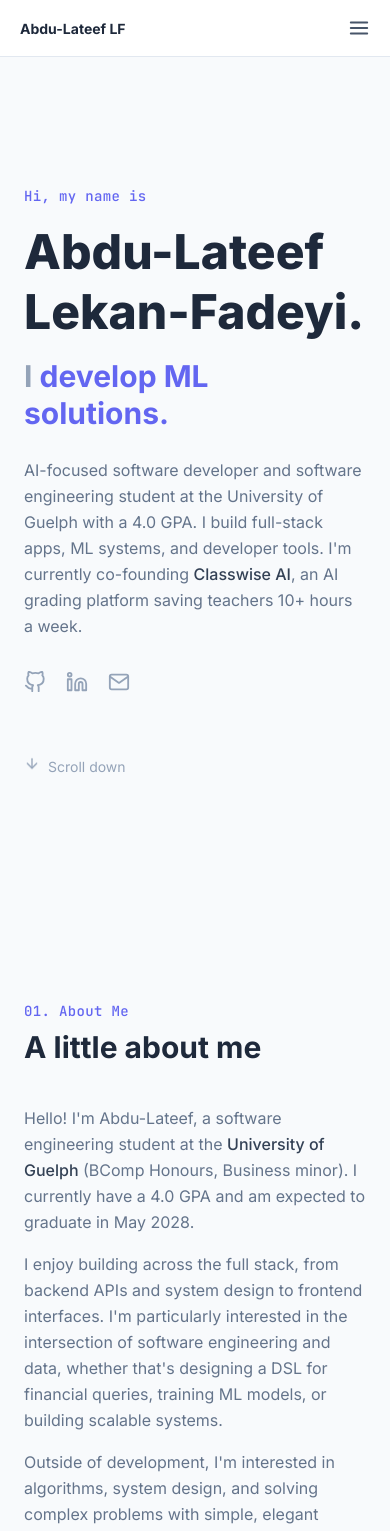
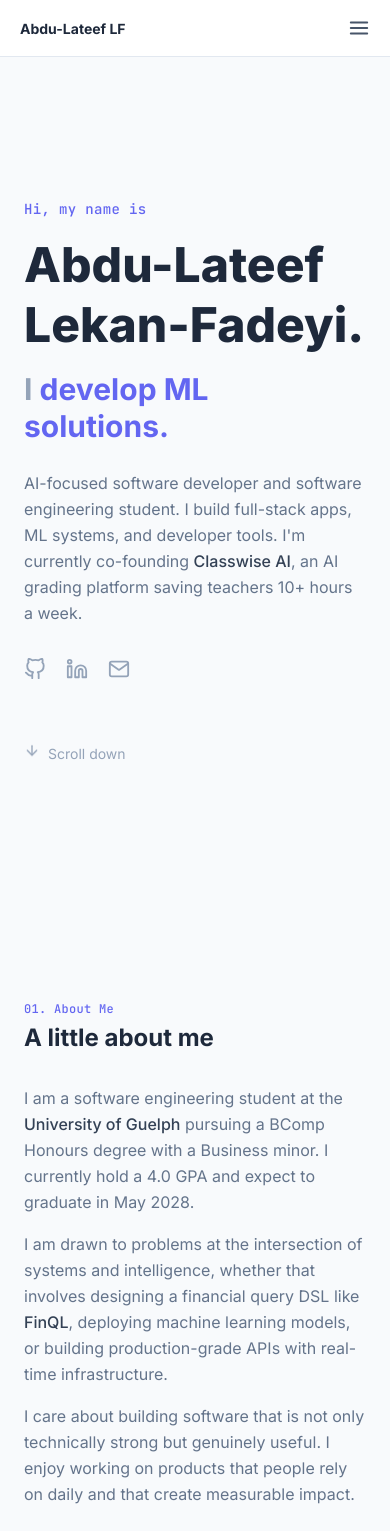
Before and after one commit to Abdu-LateefLF/portfolio, a React (Vite) app: page / in a window 390 px wide. Shown: the top 1531 px of the page. Built offline with nearby package versions, Linux system fonts and the light colour scheme.

Commit message:
Update portfolio

```diff
--- a/src/components/About.tsx
+++ b/src/components/About.tsx
@@ -25,25 +25,24 @@ export default function About() {
           className="space-y-4 text-slate-500 leading-relaxed"
         >
           <p>
-            Hello! I'm Abdu-Lateef, a software engineering student at the{" "}
+            I am a software engineering student at the{" "}
             <span className="text-slate-700 font-medium">
               University of Guelph
             </span>{" "}
-            (BComp Honours, Business minor). I currently have a 4.0 GPA and am
-            expected to graduate in May 2028.
+            pursuing a BComp Honours degree with a Business minor. I currently
+            hold a 4.0 GPA and expect to graduate in May 2028.
           </p>
           <p>
-            I enjoy building across the full stack, from backend APIs and
-            system design to frontend interfaces. I'm particularly interested in
-            the intersection of software engineering and data, whether that's
-            designing a DSL for financial queries, training ML models, or
-            building scalable systems.
+            I am drawn to problems at the intersection of systems and
+            intelligence, whether that involves designing a financial query DSL
+            like <span className="text-slate-700 font-medium">FinQL</span>,
+            deploying machine learning models, or building production-grade APIs
+            with real-time infrastructure.
           </p>
           <p>
-            Outside of development, I'm interested in algorithms, system
-            design, and solving complex problems with simple, elegant
-            solutions. I'm looking for internship and full-time opportunities
-            where I can contribute and continue growing as an engineer.
+            I care about building software that is not only technically strong
+            but genuinely useful. I enjoy working on products that people rely
+            on daily and that create measurable impact.
           </p>
         </motion.div>
 
--- a/src/components/Introduction.tsx
+++ b/src/components/Introduction.tsx
@@ -6,7 +6,11 @@ import { FiGithub, FiLinkedin, FiMail, FiArrowDown } from "react-icons/fi";
 const fadeUp = (delay = 0) => ({
   initial: { opacity: 0, y: 30 },
   animate: { opacity: 1, y: 0 },
-  transition: { duration: 0.6, ease: [0.25, 0.1, 0.25, 1], delay } as Transition,
+  transition: {
+    duration: 0.6,
+    ease: [0.25, 0.1, 0.25, 1],
+    delay,
+  } as Transition,
 });
 
 export default function Introduction() {
@@ -58,17 +62,14 @@ export default function Introduction() {
         {...fadeUp(0.5)}
         className="mt-6 max-w-xl text-base sm:text-lg text-slate-500 leading-relaxed"
       >
-        AI-focused software developer and software engineering student at the
-        University of Guelph with a 4.0 GPA. I build full-stack apps, ML
-        systems, and developer tools. I'm currently co-founding{" "}
-        <span className="text-slate-700 font-medium">Classwise AI</span>, an
-        AI grading platform saving teachers 10+ hours a week.
+        AI-focused software developer and software engineering student. I build
+        full-stack apps, ML systems, and developer tools. I'm currently
+        co-founding{" "}
+        <span className="text-slate-700 font-medium">Classwise AI</span>, an AI
+        grading platform saving teachers 10+ hours a week.
       </motion.p>
 
-      <motion.div
-        {...fadeUp(0.65)}
-        className="mt-8 flex items-center gap-5"
-      >
+      <motion.div {...fadeUp(0.65)} className="mt-8 flex items-center gap-5">
         <a
           href="https://github.com/Abdu-LateefLF"
           target="_blank"
@@ -96,15 +97,14 @@ export default function Introduction() {
         </a>
       </motion.div>
 
-      <motion.div
-        {...fadeUp(0.8)}
-        className="mt-16"
-      >
+      <motion.div {...fadeUp(0.8)} className="mt-16">
         <a
           href="#about"
           onClick={(e) => {
             e.preventDefault();
-            document.getElementById("about")?.scrollIntoView({ behavior: "smooth" });
+            document
+              .getElementById("about")
+              ?.scrollIntoView({ behavior: "smooth" });
           }}
           className="inline-flex items-center gap-2 text-sm text-slate-400 hover:text-accent transition-colors"
         >
--- a/src/components/Projects.tsx
+++ b/src/components/Projects.tsx
@@ -10,13 +10,14 @@ import projects, { type Project } from "../data/projects";
 
 function ProjectCard({ project }: { project: Project; index: number }) {
   return (
-    <div className={`w-full flex flex-col gap-8 items-stretch`}>
-      {/* Image */}
-      <div className="w-full min-w-0 shrink-0 rounded-2xl overflow-hidden border border-slate-200 bg-slate-100 group self-stretch min-h-[260px]">
+    <div className="w-full flex flex-col gap-6 sm:gap-8 items-stretch">
+      {/* Image: fixed aspect + absolute fill avoids broken % heights on small screens */}
+      <div className="relative w-full min-w-0 shrink-0 overflow-hidden rounded-xl border border-slate-200 bg-slate-100 aspect-video sm:rounded-2xl sm:aspect-[16/10] group">
         <img
           src={project.image}
           alt={project.title}
-          className="w-full h-full object-cover transition-transform duration-500 group-hover:scale-105"
+          decoding="async"
+          className="absolute inset-0 block !h-full !w-full max-w-none object-cover object-center transition-transform duration-500 motion-reduce:transition-none sm:group-hover:scale-105"
           onError={(e) => {
             (e.currentTarget as HTMLImageElement).src =
               "https://placehold.co/800x450/e2e8f0/94a3b8?text=Project+Preview";
@@ -26,24 +27,24 @@ function ProjectCard({ project }: { project: Project; index: number }) {
 
       {/* Content */}
       <div className="w-full min-w-0">
-        <p className="text-accent font-mono text-xs font-medium mb-2 tracking-wide uppercase">
+        <p className="text-accent font-mono text-[11px] sm:text-xs font-medium mb-1.5 sm:mb-2 tracking-wide uppercase">
           Featured Project
         </p>
-        <h3 className="text-xl sm:text-2xl font-bold text-slate-800 mb-3">
+        <h3 className="text-base sm:text-lg md:text-xl lg:text-2xl font-bold text-slate-800 mb-2 sm:mb-3 leading-snug">
           {project.title}
         </h3>
 
-        <div className="bg-white rounded-xl border border-slate-200 shadow-sm p-4 mb-4">
-          <p className="text-slate-500 text-sm leading-relaxed">
+        <div className="bg-white rounded-lg sm:rounded-xl border border-slate-200 shadow-sm p-3 sm:p-4 mb-3 sm:mb-4">
+          <p className="text-slate-500 text-xs sm:text-sm leading-relaxed">
             {project.description}
           </p>
         </div>
 
-        <ul className="space-y-1.5 mb-4">
+        <ul className="space-y-1.5 mb-3 sm:mb-4">
           {project.bullets.map((bullet, i) => (
             <li
               key={i}
-              className="flex gap-2 text-sm text-slate-500 leading-relaxed"
+              className="flex gap-2 text-xs sm:text-sm text-slate-500 leading-relaxed"
             >
               <span className="text-accent mt-0.5 shrink-0">▹</span>
               {bullet}
@@ -51,24 +52,24 @@ function ProjectCard({ project }: { project: Project; index: number }) {
           ))}
         </ul>
 
-        <div className="flex flex-wrap gap-2 mb-4">
+        <div className="flex flex-wrap gap-1.5 sm:gap-2 mb-3 sm:mb-4">
           {project.tags.map((tag) => (
             <span
               key={tag}
-              className="text-xs font-mono bg-slate-100 text-slate-600 rounded-md px-2.5 py-1"
+              className="text-[11px] sm:text-xs font-mono bg-slate-100 text-slate-600 rounded-md px-2 py-0.5 sm:px-2.5 sm:py-1"
             >
               {tag}
             </span>
           ))}
         </div>
 
-        <div className="flex items-center gap-4">
+        <div className="flex flex-wrap items-center gap-x-5 gap-y-1 sm:gap-4">
           {project.githubUrl && (
             <a
               href={project.githubUrl}
               target="_blank"
               rel="noopener noreferrer"
-              className="flex items-center gap-1.5 text-sm text-slate-500 hover:text-accent transition-colors"
+              className="flex items-center gap-1.5 rounded-md py-2.5 pl-1 pr-2 text-sm text-slate-500 -my-1 hover:text-accent transition-colors sm:-my-0 sm:py-0 sm:pl-0 sm:pr-0"
               aria-label={`${project.title} GitHub`}
             >
               <FiGithub size={16} />
@@ -80,7 +81,7 @@ function ProjectCard({ project }: { project: Project; index: number }) {
               href={project.liveUrl}
               target="_blank"
               rel="noopener noreferrer"
-              className="flex items-center gap-1.5 text-sm text-slate-500 hover:text-accent transition-colors"
+              className="flex items-center gap-1.5 rounded-md py-2.5 pl-1 pr-2 text-sm text-slate-500 -my-1 hover:text-accent transition-colors sm:-my-0 sm:py-0 sm:pl-0 sm:pr-0"
               aria-label={`${project.title} live demo`}
             >
               <FiExternalLink size={16} />
@@ -95,7 +96,7 @@ function ProjectCard({ project }: { project: Project; index: number }) {
 
 export default function Projects() {
   return (
-    <section id="projects" className="section py-24">
+    <section id="projects" className="section py-16 sm:py-20 md:py-24">
       <motion.div
         {...fadeUpViewport}
         variants={fadeUpVariants}
@@ -104,7 +105,7 @@ export default function Projects() {
         <SectionHeader index="05. Projects" title="Some things I've built" />
       </motion.div>
 
-      <div className="space-y-20">
+      <div className="space-y-12 sm:space-y-16 md:space-y-20">
         {projects.map((project, idx) => (
           <motion.div
             key={project.title}
--- a/src/components/ui/SectionHeader.tsx
+++ b/src/components/ui/SectionHeader.tsx
@@ -5,11 +5,13 @@ interface Props {
 
 export default function SectionHeader({ index, title }: Props) {
   return (
-    <div className="mb-10">
-      <p className="text-accent font-mono text-sm font-medium mb-2 tracking-wide">
+    <div className="mb-8 sm:mb-10">
+      <p className="text-accent font-mono text-xs sm:text-sm font-medium mb-1.5 sm:mb-2 tracking-wide">
         {index}
       </p>
-      <h2 className="text-3xl sm:text-4xl font-bold text-slate-800">{title}</h2>
+      <h2 className="text-2xl sm:text-3xl md:text-4xl font-bold text-slate-800 leading-tight">
+        {title}
+      </h2>
     </div>
   );
 }
--- a/src/data/projects.ts
+++ b/src/data/projects.ts
@@ -19,7 +19,15 @@ const projects: Project[] = [
       "Deployed a production-grade multi-replica stack with Docker Compose, Nginx load balancing, PostgreSQL, and Redis.",
       "Built per-key telemetry dashboards with time-series breakdowns using PostgreSQL analytics and Recharts.",
     ],
-    tags: ["Node.js", "TypeScript", "PostgreSQL", "Redis", "React", "Docker", "Nginx"],
+    tags: [
+      "Node.js",
+      "TypeScript",
+      "PostgreSQL",
+      "Redis",
+      "React",
+      "Docker",
+      "Nginx",
+    ],
     image: "/Gate Scale.png",
     liveUrl: "https://gatescale.onrender.com/",
     githubUrl: "https://github.com/Abdu-LateefLF/gatescale",
@@ -33,22 +41,17 @@ const projects: Project[] = [
       "Improved accuracy by 10% through optimized feature extraction with wavelet transforms.",
       "Deployed a Flask REST API on Microsoft Azure with a Vue.js frontend for image uploads and results.",
     ],
-    tags: ["Python", "TypeScript", "Flask", "Vue.js", "scikit-learn", "Azure", "Tailwind CSS"],
+    tags: [
+      "Python",
+      "TypeScript",
+      "Flask",
+      "Vue.js",
+      "scikit-learn",
+      "Azure",
+      "Tailwind CSS",
+    ],
     image: "/Politician Classifier.png",
     liveUrl: "https://political-figure-classifier-a.vercel.app/",
-  },
-  {
-    title: "AI Recipe Finder",
-    description:
-      "A full-stack AI recipe recommender that suggests recipes based on ingredients users already have at home, powered by the OpenAI API.",
-    bullets: [
-      "Integrated the OpenAI API to generate contextual, ingredient-aware recipe suggestions in real time.",
-      "Built a React + TypeScript frontend backed by a Node.js/Express API, deployed on Vercel.",
-      "Designed a clean, responsive UI with Tailwind CSS focused on simplicity and ease of use.",
-    ],
-    tags: ["React", "TypeScript", "Node.js", "Express.js", "OpenAI API", "Tailwind CSS"],
-    image: "/aiRecipeFinder.png",
-    liveUrl: "https://airecipefinder.vercel.app",
   },
   {
     title: "Escape The Maze",
```
